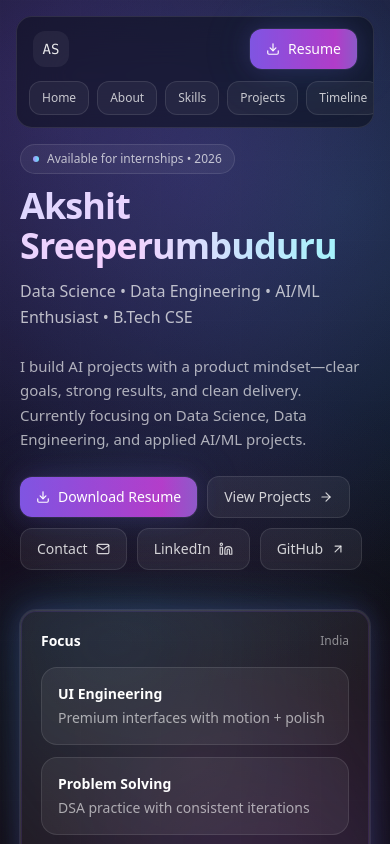
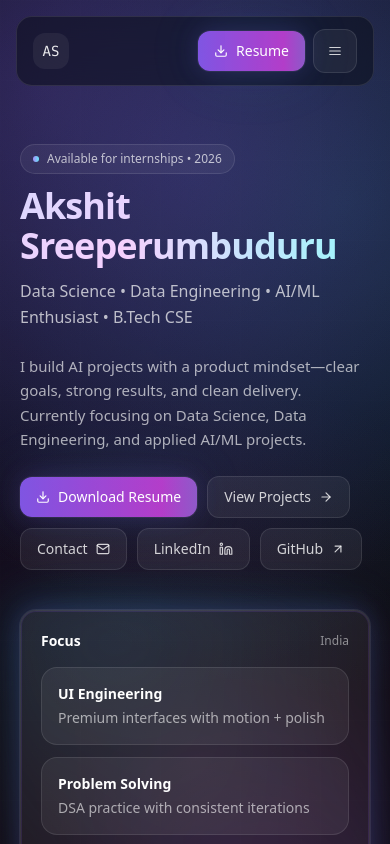
Before and after one commit to sreeperumbudruakshit/Portfolio-Website, a React (Vite) app: page / in a window 390 px wide. Shown: the top 844 px of the page. Built offline with nearby package versions, Linux system fonts and the light colour scheme.

Commit message:
mobile nav bar fix

```diff
--- a/src/components/Navbar.tsx
+++ b/src/components/Navbar.tsx
@@ -1,6 +1,6 @@
-import { motion } from 'framer-motion'
+import { AnimatePresence, motion } from 'framer-motion'
 import React from 'react'
-import { FiArrowUpRight, FiDownload } from 'react-icons/fi'
+import { FiArrowUpRight, FiDownload, FiMenu, FiX } from 'react-icons/fi'
 import { resume } from '../data/resume'
 import { cn } from '../lib/cn'
 
@@ -16,6 +16,7 @@ const nav = [
 export default function Navbar() {
   const [scrolled, setScrolled] = React.useState(false)
   const [hiddenOnMobile, setHiddenOnMobile] = React.useState(false)
+  const [menuOpen, setMenuOpen] = React.useState(false)
 
   React.useEffect(() => {
     const onScroll = () => setScrolled(window.scrollY > 18)
@@ -69,6 +70,16 @@ export default function Navbar() {
       window.removeEventListener('resize', onScroll)
     }
   }, [])
+
+  React.useEffect(() => {
+    // Lock scroll when menu is open (mobile).
+    if (!menuOpen) return
+    const prev = document.body.style.overflow
+    document.body.style.overflow = 'hidden'
+    return () => {
+      document.body.style.overflow = prev
+    }
+  }, [menuOpen])
 
   return (
     <motion.div
@@ -128,20 +139,68 @@ export default function Navbar() {
             <a className="btn-primary" href={resume.basics.resumeDownload.href} download>
               <FiDownload /> Resume
             </a>
+
+            <button
+              type="button"
+              className="btn-ghost inline-flex h-11 w-11 px-0 md:hidden"
+              aria-label={menuOpen ? 'Close menu' : 'Open menu'}
+              aria-expanded={menuOpen}
+              onClick={() => setMenuOpen((v) => !v)}
+            >
+              {menuOpen ? <FiX /> : <FiMenu />}
+            </button>
           </div>
         </div>
 
-        <div className="flex items-center gap-2 overflow-x-auto px-3 pb-3 md:hidden">
+        <AnimatePresence>
+          {menuOpen && (
+            <motion.div
+              key="mobile-menu"
+              initial={{ height: 0, opacity: 0 }}
+              animate={{ height: 'auto', opacity: 1 }}
+              exit={{ height: 0, opacity: 0 }}
+              transition={{ duration: 0.22, ease: 'easeOut' }}
+              className="md:hidden"
+            >
+              <div className="px-4 pb-4">
+                <div className="grid gap-2 rounded-2xl border border-white/10 bg-white/[0.04] p-2">
                   {nav.map((item) => (
                     <a
                       key={item.href}
                       href={item.href}
-              className="shrink-0 rounded-xl border border-white/10 bg-white/[0.05] px-3 py-2 text-xs text-white/75"
+                      onClick={() => setMenuOpen(false)}
+                      className="flex items-center justify-between rounded-xl px-3 py-3 text-sm text-white/80 transition hover:bg-white/[0.07] hover:text-white"
                     >
-              {item.label}
+                      <span>{item.label}</span>
+                      <FiArrowUpRight className="text-white/45" />
                     </a>
                   ))}
                 </div>
+
+                <div className="mt-3 grid grid-cols-2 gap-2">
+                  <a
+                    className="btn-ghost justify-center"
+                    href={resume.links.linkedin}
+                    target="_blank"
+                    rel="noreferrer"
+                    onClick={() => setMenuOpen(false)}
+                  >
+                    LinkedIn <FiArrowUpRight />
+                  </a>
+                  <a
+                    className="btn-ghost justify-center"
+                    href={resume.links.github}
+                    target="_blank"
+                    rel="noreferrer"
+                    onClick={() => setMenuOpen(false)}
+                  >
+                    GitHub <FiArrowUpRight />
+                  </a>
+                </div>
+              </div>
+            </motion.div>
+          )}
+        </AnimatePresence>
       </div>
     </motion.div>
   )
```
Lines whose indentation alone changed are shown as unchanged.
